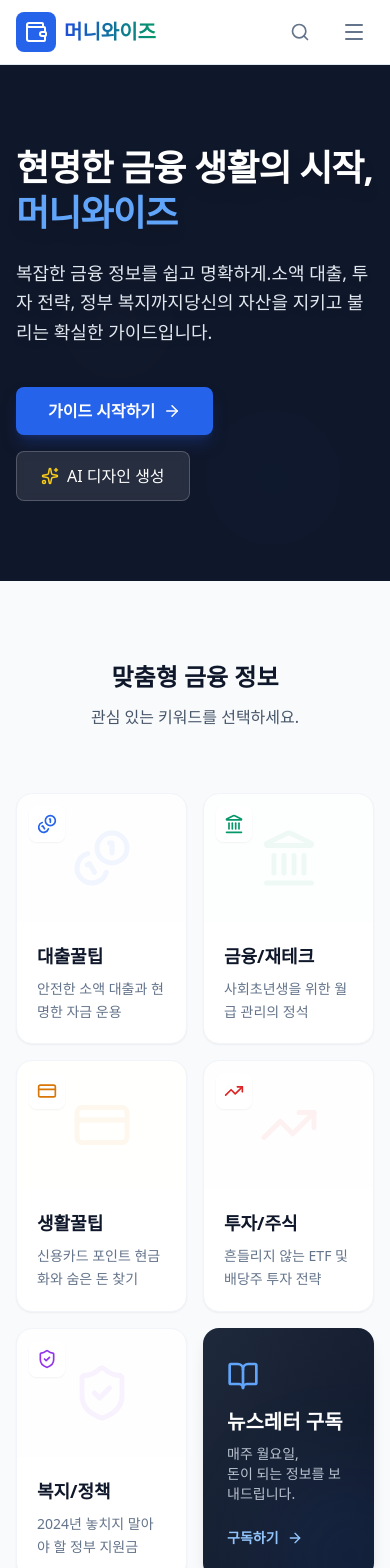
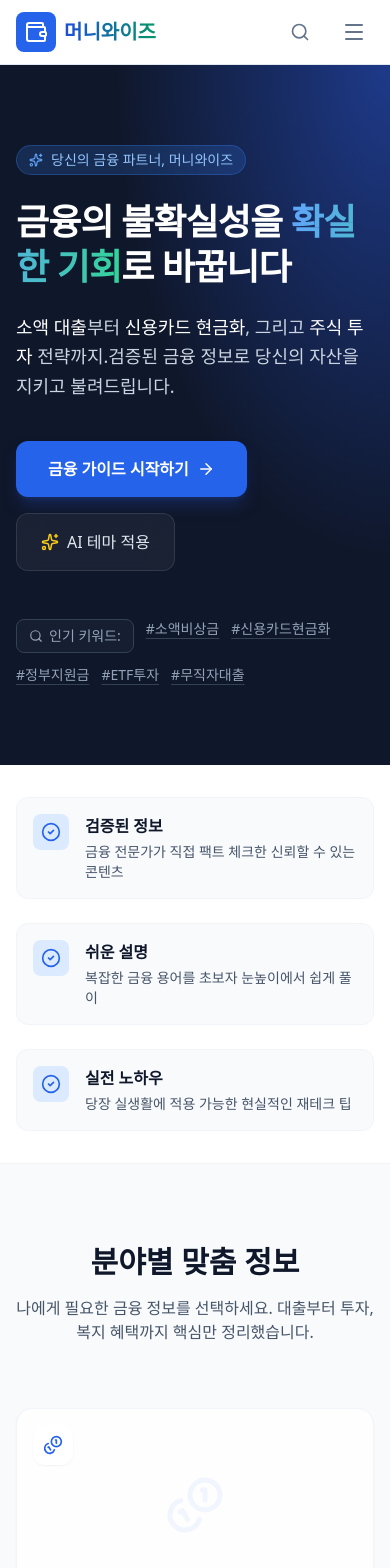
Before and after one commit to icegirl7080-design/money1, a React (Vite) app: page / in a window 390 px wide. Shown: the top 1568 px of the page. Built offline with nearby package versions, Linux system fonts and the light colour scheme.

Commit message:
feat: Enhance homepage hero image generation
Update the hero image prompt for the homepage to be more specific and aligned with SEO and branding. This ensures a more professional and trustworthy visual representation of the financial guide.

```diff
--- a/pages/Home.tsx
+++ b/pages/Home.tsx
@@ -2,17 +2,18 @@ import React, { useState } from 'react';
 import { Link } from 'react-router-dom';
 import { ArticleCard } from '../components/ArticleCard';
 import { INITIAL_ARTICLES } from '../constants';
-import { TrendingUp, CreditCard, Coins, Landmark, ShieldCheck, ArrowRight, BookOpen, Sparkles, Loader2 } from 'lucide-react';
+import { TrendingUp, CreditCard, Coins, Landmark, ShieldCheck, ArrowRight, BookOpen, Sparkles, Loader2, CheckCircle2, Search } from 'lucide-react';
 import { generateMarketingImage } from '../services/geminiService';
 
-const HERO_PROMPT = "A professional, clean, wide-angle photo of a modern bright home office desk with a laptop displaying financial charts, a calculator, and a notebook, soft natural lighting, high resolution, 4k, trustworthy atmosphere, blurry office background";
+// 이미지 콘셉트 정의 (SEO 및 분위기 고려 - 중복 방지)
+const HERO_PROMPT = "A trustworthy financial expert working at a modern desk with a laptop displaying growth charts, warm and professional lighting, blue and white color scheme, high resolution, photorealistic, blurred office background symbolizing stability and success";
 
 const CATEGORY_PROMPTS: Record<string, string> = {
-  loan: "High quality 3D icon illustration of a handshake and gold coins, clean soft blue background, financial trust concept, minimalist, isometric",
-  finance: "High quality 3D icon illustration of a piggy bank and a growing green plant, clean soft emerald background, savings concept, minimalist, isometric",
-  life: "High quality 3D icon illustration of a credit card and a glowing lightbulb, clean soft amber background, smart tips concept, minimalist, isometric",
-  investment: "High quality 3D icon illustration of an upward trending arrow and 3D bar chart, clean soft red background, growth concept, minimalist, isometric",
-  welfare: "High quality 3D icon illustration of a shield and a heart symbol, clean soft purple background, protection and care concept, minimalist, isometric",
+  loan: "3D isometric illustration of a secure bank vault and golden coins, soft blue background, representing safe loans and financial security, minimalist style",
+  finance: "3D isometric illustration of a calculator and a growing money tree, soft emerald background, representing smart asset management and savings, minimalist style",
+  life: "3D isometric illustration of a credit card turning into liquid gold or cash, soft amber background, representing credit card cash-out tips, minimalist style",
+  investment: "3D isometric illustration of a bull market statue and rising bar graph, soft red background, representing stock investment success, minimalist style",
+  welfare: "3D isometric illustration of a government building and supporting hands, soft purple background, representing welfare policies and support, minimalist style",
 };
 
 export const Home: React.FC = () => {
@@ -23,7 +24,7 @@ export const Home: React.FC = () => {
   const [isGenerating, setIsGenerating] = useState(false);
 
   const handleGenerateImages = async () => {
-    // API Key Check for Veo/High-Quality Image models
+    // API Key Check
     const aiStudio = (window as any).aistudio;
     if (aiStudio) {
       const hasKey = await aiStudio.hasSelectedApiKey();
@@ -39,13 +40,13 @@ export const Home: React.FC = () => {
       const heroUrl = await generateMarketingImage(HERO_PROMPT, 'hero');
       if (heroUrl) setHeroImage(heroUrl);
 
-      // Generate Category Images sequentially to avoid rate limits/overwhelming
+      // Generate Category Images sequentially
       const newCatImages = { ...categoryImages };
       for (const [key, prompt] of Object.entries(CATEGORY_PROMPTS)) {
          const url = await generateMarketingImage(prompt, 'card');
          if (url) {
            newCatImages[key] = url;
-           setCategoryImages({...newCatImages}); // Update state progressively
+           setCategoryImages(prev => ({ ...prev, [key]: url }));
          }
       }
     } catch (e) {
@@ -60,193 +61,291 @@ export const Home: React.FC = () => {
     {
       id: 'loan',
       title: '대출꿀팁',
-      desc: '안전한 소액 대출과 현명한 자금 운용',
+      desc: '급할 때 유용한 소액 대출과 신용 점수 관리법',
       icon: <Coins size={20} />,
       path: '/loan',
       color: 'bg-blue-50 text-blue-600',
-      prompt: CATEGORY_PROMPTS.loan
+    },
+    {
+      id: 'life',
+      title: '생활꿀팁',
+      desc: '잠자는 신용카드 포인트 현금화 및 숨은 돈 찾기',
+      icon: <CreditCard size={20} />,
+      path: '/life',
+      color: 'bg-amber-50 text-amber-600',
+    },
+    {
+      id: 'investment',
+      title: '투자/주식',
+      desc: '초보자도 할 수 있는 ETF 및 배당주 투자 전략',
+      icon: <TrendingUp size={20} />,
+      path: '/investment',
+      color: 'bg-red-50 text-red-600',
+    },
+    {
+      id: 'welfare',
+      title: '복지/정책',
+      desc: '2024년 놓치면 손해 보는 정부 지원금 총정리',
+      icon: <ShieldCheck size={20} />,
+      path: '/welfare',
+      color: 'bg-purple-50 text-purple-600',
     },
     {
       id: 'finance',
       title: '금융/재테크',
-      desc: '사회초년생을 위한 월급 관리의 정석',
+      desc: '월급 관리부터 통장 쪼개기까지 재테크의 기초',
       icon: <Landmark size={20} />,
       path: '/finance',
       color: 'bg-emerald-50 text-emerald-600',
-      prompt: CATEGORY_PROMPTS.finance
-    },
-    {
-      id: 'life',
-      title: '생활꿀팁',
-      desc: '신용카드 포인트 현금화와 숨은 돈 찾기',
-      icon: <CreditCard size={20} />,
-      path: '/life',
-      color: 'bg-amber-50 text-amber-600',
-      prompt: CATEGORY_PROMPTS.life
-    },
-    {
-      id: 'investment',
-      title: '투자/주식',
-      desc: '흔들리지 않는 ETF 및 배당주 투자 전략',
-      icon: <TrendingUp size={20} />,
-      path: '/investment',
-      color: 'bg-red-50 text-red-600',
-      prompt: CATEGORY_PROMPTS.investment
-    },
-    {
-      id: 'welfare',
-      title: '복지/정책',
-      desc: '2024년 놓치지 말아야 할 정부 지원금',
-      icon: <ShieldCheck size={20} />,
-      path: '/welfare',
-      color: 'bg-purple-50 text-purple-600',
-      prompt: CATEGORY_PROMPTS.welfare
     }
   ];
 
   return (
     <main className="flex-grow bg-white">
-      {/* Hero Section */}
-      <section className="relative bg-slate-900 text-white overflow-hidden min-h-[500px] flex items-center">
-        {/* Background Image or Pattern */}
+      {/* 1. Hero Section: 신뢰감을 주는 메인 헤드라인 및 키워드 강조 */}
+      <section className="relative bg-slate-900 text-white overflow-hidden min-h-[600px] flex items-center">
         {heroImage ? (
           <>
-            <img src={heroImage} alt="Financial Workspace" className="absolute inset-0 w-full h-full object-cover" />
-            <div className="absolute inset-0 bg-slate-900/80 backdrop-blur-[2px]"></div>
+            <img src={heroImage} alt="Financial Expert Workspace" className="absolute inset-0 w-full h-full object-cover opacity-40" />
+            <div className="absolute inset-0 bg-gradient-to-r from-slate-900 via-slate-900/90 to-slate-900/60"></div>
           </>
         ) : (
-           <div className="absolute inset-0 opacity-10 bg-[radial-gradient(circle_at_30%_50%,_rgba(255,255,255,0.1),transparent_25%),radial-gradient(circle_at_70%_80%,_rgba(59,130,246,0.2),transparent_25%)]"></div>
+           <div className="absolute inset-0 bg-[radial-gradient(ellipse_at_top_right,_var(--tw-gradient-stops))] from-blue-900 via-slate-900 to-slate-900"></div>
         )}
 
         <div className="container mx-auto px-4 py-20 relative z-10">
-          <div className="max-w-3xl">
-            <h1 className="text-4xl md:text-5xl lg:text-6xl font-bold leading-tight mb-6 tracking-tight drop-shadow-lg">
-              현명한 금융 생활의 시작,<br />
-              <span className="text-blue-400">머니와이즈</span>
+          <div className="max-w-4xl">
+            <div className="inline-flex items-center gap-2 px-3 py-1 rounded-full bg-blue-500/20 text-blue-300 border border-blue-500/30 text-sm font-medium mb-6 backdrop-blur-sm">
+              <Sparkles size={14} className="text-blue-400" />
+              <span>당신의 금융 파트너, 머니와이즈</span>
+            </div>
+
+            <h1 className="text-4xl md:text-5xl lg:text-6xl font-extrabold leading-tight mb-6 tracking-tight">
+              금융의 불확실성을 <br className="hidden md:block" />
+              <span className="text-transparent bg-clip-text bg-gradient-to-r from-blue-400 to-emerald-400">
+                확실한 기회
+              </span>로 바꿉니다
             </h1>
-            <p className="text-lg md:text-xl text-slate-200 mb-10 leading-relaxed max-w-2xl font-light drop-shadow-md">
-              복잡한 금융 정보를 쉽고 명확하게.<br className="hidden sm:block" />
-              <strong>소액 대출</strong>, <strong>투자 전략</strong>, <strong>정부 복지</strong>까지<br className="hidden sm:block" />
-              당신의 자산을 지키고 불리는 확실한 가이드입니다.
+
+            <p className="text-lg md:text-xl text-slate-300 mb-10 leading-relaxed max-w-2xl font-light">
+              <strong className="text-white font-medium">소액 대출</strong>부터 <strong className="text-white font-medium">신용카드 현금화</strong>,
+              그리고 <strong className="text-white font-medium">주식 투자</strong> 전략까지.<br className="hidden md:block"/>
+              검증된 금융 정보로 당신의 자산을 지키고 불려드립니다.
             </p>
+
             <div className="flex flex-wrap gap-4">
-              <Link to="/finance" className="bg-blue-600 hover:bg-blue-700 text-white font-semibold py-3 px-8 rounded-lg transition-colors flex items-center shadow-lg shadow-blue-900/50">
-                가이드 시작하기 <ArrowRight size={18} className="ml-2" />
+              <Link to="/finance" className="bg-blue-600 hover:bg-blue-700 text-white font-bold py-4 px-8 rounded-xl transition-all shadow-lg shadow-blue-900/50 hover:shadow-blue-600/30 flex items-center transform hover:-translate-y-1">
+                금융 가이드 시작하기 <ArrowRight size={18} className="ml-2" />
               </Link>
               <button
                 onClick={handleGenerateImages}
                 disabled={isGenerating}
-                className="bg-white/10 hover:bg-white/20 backdrop-blur-sm text-white font-medium py-3 px-6 rounded-lg transition-colors flex items-center border border-white/20"
+                className="bg-white/5 hover:bg-white/10 backdrop-blur-md text-slate-200 font-medium py-4 px-6 rounded-xl transition-all border border-white/10 flex items-center hover:border-white/30"
               >
                 {isGenerating ? <Loader2 size={18} className="animate-spin mr-2" /> : <Sparkles size={18} className="mr-2 text-yellow-400" />}
-                {isGenerating ? 'AI 디자인 중...' : 'AI 디자인 생성'}
+                {isGenerating ? 'AI 디자인 중...' : 'AI 테마 적용'}
               </button>
             </div>
-            {isGenerating && <p className="mt-4 text-sm text-blue-200 animate-pulse">고화질 이미지를 생성하고 있습니다. (약 10~20초 소요)</p>}
+
+            {/* Quick Keywords */}
+            <div className="mt-12 flex flex-wrap gap-3 text-sm text-slate-400">
+              <span className="flex items-center gap-1.5 px-3 py-1.5 rounded-lg bg-slate-800/50 border border-slate-700">
+                <Search size={14} /> 인기 키워드:
+              </span>
+              {['소액비상금', '신용카드현금화', '정부지원금', 'ETF투자', '무직자대출'].map(kw => (
+                <Link key={kw} to="/finance" className="hover:text-blue-400 transition-colors underline decoration-slate-700 underline-offset-4 hover:decoration-blue-400">
+                  #{kw}
+                </Link>
+              ))}
+            </div>
           </div>
         </div>
       </section>
 
-      {/* Category Overview */}
+      {/* 2. Trust Indicators: 신뢰성 강조 섹션 */}
+      <section className="bg-white border-b border-slate-100">
+        <div className="container mx-auto px-4 py-8">
+          <div className="grid grid-cols-1 md:grid-cols-3 gap-6">
+            {[
+              { title: '검증된 정보', desc: '금융 전문가가 직접 팩트 체크한 신뢰할 수 있는 콘텐츠' },
+              { title: '쉬운 설명', desc: '복잡한 금융 용어를 초보자 눈높이에서 쉽게 풀이' },
+              { title: '실전 노하우', desc: '당장 실생활에 적용 가능한 현실적인 재테크 팁' }
+            ].map((item, idx) => (
+              <div key={idx} className="flex items-start gap-4 p-4 rounded-xl bg-slate-50 border border-slate-100">
+                <div className="bg-blue-100 text-blue-600 p-2 rounded-lg shrink-0">
+                  <CheckCircle2 size={20} />
+                </div>
+                <div>
+                  <h3 className="font-bold text-slate-900 mb-1">{item.title}</h3>
+                  <p className="text-sm text-slate-600">{item.desc}</p>
+                </div>
+              </div>
+            ))}
+          </div>
+        </div>
+      </section>
+
+      {/* 3. Categories: 직관적인 카테고리 구성 */}
       <section className="py-20 bg-slate-50">
         <div className="container mx-auto px-4">
           <div className="text-center mb-16">
-            <h2 className="text-2xl md:text-3xl font-bold text-slate-900 mb-3">맞춤형 금융 정보</h2>
-            <p className="text-slate-600">관심 있는 키워드를 선택하세요.</p>
+            <h2 className="text-3xl font-extrabold text-slate-900 mb-4">분야별 맞춤 정보</h2>
+            <p className="text-slate-600 max-w-2xl mx-auto">
+              나에게 필요한 금융 정보를 선택하세요. <br className="hidden sm:block"/>
+              대출부터 투자, 복지 혜택까지 핵심만 정리했습니다.
+            </p>
           </div>
 
-          <div className="grid grid-cols-2 md:grid-cols-3 gap-4 md:gap-8">
+          <div className="grid grid-cols-1 sm:grid-cols-2 lg:grid-cols-3 gap-6">
             {categories.map((cat) => (
               <Link
                 key={cat.id}
                 to={cat.path}
-                className="group relative bg-white rounded-2xl overflow-hidden shadow-sm border border-slate-100 hover:shadow-xl hover:-translate-y-1 transition-all duration-300"
+                className="group relative bg-white rounded-2xl overflow-hidden shadow-sm hover:shadow-xl hover:-translate-y-1 transition-all duration-300 border border-slate-100 flex flex-col h-full"
               >
-                {/* Category Image Area */}
-                <div className={`h-32 md:h-40 w-full relative overflow-hidden ${cat.color} bg-opacity-10`}>
+                {/* Image Area */}
+                <div className={`h-48 relative overflow-hidden ${cat.color} bg-opacity-10`}>
                    {categoryImages[cat.id] ? (
                      <img src={categoryImages[cat.id]} alt={cat.title} className="w-full h-full object-cover transition-transform duration-700 group-hover:scale-110" />
                    ) : (
                      <div className="flex items-center justify-center w-full h-full opacity-20">
-                        {/* Placeholder visual using icon scale */}
                         <div className="transform scale-[3] opacity-30">{cat.icon}</div>
                      </div>
                    )}
-                   <div className="absolute top-3 left-3 bg-white/90 backdrop-blur-sm p-2 rounded-lg shadow-sm">
+                   <div className="absolute top-4 left-4 bg-white/95 backdrop-blur-sm p-2.5 rounded-xl shadow-sm z-10">
                       <div className={`${cat.color.split(' ')[1]}`}>
                         {cat.icon}
                       </div>
                    </div>
                 </div>
 
-                <div className="p-5 md:p-6">
-                  <h3 className="text-lg md:text-xl font-bold text-slate-900 mb-2 group-hover:text-blue-600 transition-colors">
+                <div className="p-6 flex flex-col flex-grow">
+                  <h3 className="text-xl font-bold text-slate-900 mb-2 group-hover:text-blue-600 transition-colors">
                     {cat.title}
                   </h3>
-                  <p className="text-slate-500 text-sm leading-relaxed line-clamp-2">
+                  <p className="text-slate-500 text-sm leading-relaxed mb-4">
                     {cat.desc}
                   </p>
+                  <div className="mt-auto flex items-center text-sm font-semibold text-blue-600 opacity-0 group-hover:opacity-100 transition-opacity transform translate-x-[-10px] group-hover:translate-x-0">
+                    자세히 보기 <ArrowRight size={16} className="ml-1" />
+                  </div>
                 </div>
               </Link>
             ))}
 
-             {/* Newsletter Card */}
-             <div className="bg-gradient-to-br from-slate-800 to-slate-900 rounded-2xl p-6 md:p-8 text-white flex flex-col justify-center relative overflow-hidden shadow-lg">
+             {/* Newsletter Card for Grid Balance */}
+             <div className="group relative bg-slate-900 rounded-2xl overflow-hidden shadow-lg flex flex-col justify-between p-8 text-white">
                 <div className="relative z-10">
-                  <BookOpen size={32} className="text-blue-400 mb-4"/>
-                  <h3 className="text-xl font-bold mb-2">뉴스레터 구독</h3>
-                  <p className="text-slate-300 text-sm mb-6 opacity-90">
-                    매주 월요일,<br/>돈이 되는 정보를 보내드립니다.
+                  <div className="bg-blue-500/20 w-fit p-3 rounded-xl mb-6">
+                    <BookOpen size={24} className="text-blue-400"/>
+                  </div>
+                  <h3 className="text-xl font-bold mb-3">돈이 되는 뉴스레터</h3>
+                  <p className="text-slate-300 text-sm mb-6 leading-relaxed">
+                    매주 월요일 아침,<br/>
+                    놓치기 쉬운 금융 정책과<br/>
+                    재테크 꿀팁을 보내드립니다.
                   </p>
-                  <div className="flex items-center text-blue-300 text-sm font-bold cursor-pointer hover:text-white transition-colors">
-                    구독하기 <ArrowRight size={16} className="ml-2" />
-                  </div>
                 </div>
-                {/* Deco circle */}
-                <div className="absolute -bottom-10 -right-10 w-32 h-32 bg-blue-500 rounded-full blur-3xl opacity-20"></div>
+                <div className="relative z-10">
+                  <button className="w-full bg-blue-600 hover:bg-blue-500 text-white font-bold py-3 rounded-lg transition-colors flex items-center justify-center">
+                    무료 구독하기
+                  </button>
+                </div>
+
+                {/* Background Decoration */}
+                <div className="absolute top-0 right-0 w-64 h-64 bg-blue-600/10 rounded-full blur-3xl -mr-16 -mt-16"></div>
+                <div className="absolute bottom-0 left-0 w-48 h-48 bg-emerald-500/10 rounded-full blur-3xl -ml-12 -mb-12"></div>
              </div>
           </div>
         </div>
       </section>
 
-      {/* Recent Articles */}
-      <section className="py-16 bg-white">
+      {/* 4. Recent Articles: 최신 정보 */}
+      <section className="py-20 bg-white">
         <div className="container mx-auto px-4">
-          <div className="flex items-center justify-between mb-8 pb-4 border-b border-slate-100">
-            <h2 className="text-2xl md:text-3xl font-bold text-slate-900">최신 인사이트</h2>
-            <Link to="/finance" className="hidden md:block text-sm font-semibold text-slate-500 hover:text-blue-600 transition-colors">
-              전체보기 &rarr;
+          <div className="flex flex-col md:flex-row md:items-end justify-between mb-10 gap-4 border-b border-slate-100 pb-6">
+            <div>
+              <span className="text-blue-600 font-bold text-sm tracking-wider uppercase mb-2 block">Latest Insights</span>
+              <h2 className="text-3xl font-extrabold text-slate-900">최신 금융 인사이트</h2>
+            </div>
+            <Link to="/finance" className="group flex items-center text-slate-600 font-semibold hover:text-blue-600 transition-colors">
+              전체 글 보기 <ArrowRight size={18} className="ml-2 group-hover:translate-x-1 transition-transform" />
             </Link>
           </div>
           <div className="grid grid-cols-1 sm:grid-cols-2 lg:grid-cols-4 gap-6">
-            {recentArticles.map(article => (
-              <ArticleCard key={article.id} article={article} />
+            {recentArticles.map((article, idx) => (
+              <ArticleCard key={article.id} article={article} featured={idx === 0 && window.innerWidth < 1024} />
             ))}
-          </div>
-          <div className="mt-8 text-center md:hidden">
-            <Link to="/finance" className="inline-block px-6 py-3 border border-slate-300 rounded-lg text-slate-600 font-medium text-sm hover:bg-slate-50 transition-colors">
-              더 많은 글 보기
-            </Link>
           </div>
         </div>
       </section>
 
-      {/* SEO Text Block */}
-      <section className="py-16 bg-slate-50 border-t border-slate-200">
+      {/* 5. SEO Text Block: 검색 엔진 최적화 텍스트 */}
+      <section className="py-20 bg-slate-50 border-t border-slate-200">
         <div className="container mx-auto px-4 max-w-4xl">
-          <div className="bg-white p-8 md:p-12 rounded-2xl shadow-sm border border-slate-100">
+          <div className="bg-white p-8 md:p-12 rounded-3xl shadow-sm border border-slate-100">
             <div className="prose prose-slate max-w-none">
-              <h2 className="text-2xl font-bold text-slate-900 mb-6">금융 정보의 비대칭을 해결합니다</h2>
+              <h2 className="text-2xl font-bold text-slate-900 mb-6">금융 정보의 비대칭을 해결하는 '머니와이즈'</h2>
 
-              <h3 className="text-lg font-bold text-slate-800 mt-8 mb-3">안전한 소액 대출과 신용 관리</h3>
-              <p className="text-slate-600 leading-relaxed">
-                급하게 현금이 필요할 때, 불법 사금융의 유혹에 빠지기 쉽습니다. 머니와이즈는 제도권 금융 내에서 이용할 수 있는 안전한 <strong>소액 대출</strong> 상품(비상금 대출)과 서민 금융 상품을 소개합니다. 또한, 대출의 기본 조건인 신용점수를 올바르게 관리하는 방법을 안내하여 장기적인 금융 건전성을 돕습니다.
-              </p>
+              <div className="grid md:grid-cols-2 gap-8 mt-8">
+                <div>
+                  <h3 className="text-lg font-bold text-slate-800 mb-3 flex items-center gap-2">
+                    <span className="w-1.5 h-6 bg-blue-500 rounded-full"></span>
+                    안전한 소액 대출 가이드
+                  </h3>
+                  <p className="text-slate-600 text-sm leading-relaxed">
+                    급하게 현금이 필요할 때, 불법 사금융의 위험에 노출되지 않도록 주의해야 합니다.
+                    머니와이즈는 1금융권 비상금 대출부터 정부 지원 서민 금융 상품까지,
+                    신용 점수에 영향이 적은 안전한 <strong>소액 대출</strong> 정보를 엄선하여 제공합니다.
+                    대출 전 반드시 확인해야 할 금리 비교와 상환 계획 수립 노하우를 확인하세요.
+                  </p>
+                </div>
 
-              <h3 className="text-lg font-bold text-slate-800 mt-8 mb-3">숨은 자산 찾기: 신용카드 포인트 현금화</h3>
-              <p className="text-slate-600 leading-relaxed">
-                매년 소멸되는 카드 포인트가 상당합니다. 복잡한 절차 없이 여신금융협회를 통해 <strong>신용카드</strong> 포인트를 조회하고, 이를 100% <strong>현금화</strong>하여 계좌로 입금받는 실질적인 팁을 제공합니다. 작은 습관이 모여 큰 자산이 됩니다.
-              </p>
+                <div>
+                  <h3 className="text-lg font-bold text-slate-800 mb-3 flex items-center gap-2">
+                    <span className="w-1.5 h-6 bg-emerald-500 rounded-full"></span>
+                    신용카드 포인트 현금화
+                  </h3>
+                  <p className="text-slate-600 text-sm leading-relaxed">
+                    매년 소멸되는 카드 포인트가 수천억 원에 달한다는 사실을 알고 계신가요?
+                    복잡한 절차 없이 여신금융협회를 통해 <strong>신용카드</strong> 포인트를 통합 조회하고,
+                    이를 100% <strong>현금화</strong>하여 내 계좌로 즉시 입금받는 방법을 안내합니다.
+                    숨어있는 당신의 자산을 1원도 놓치지 마세요.
+                  </p>
+                </div>
+
+                <div>
+                   <h3 className="text-lg font-bold text-slate-800 mb-3 flex items-center gap-2">
+                    <span className="w-1.5 h-6 bg-red-500 rounded-full"></span>
+                    실전 투자 및 주식 전략
+                  </h3>
+                  <p className="text-slate-600 text-sm leading-relaxed">
+                    불확실한 시장에서도 꾸준한 수익을 낼 수 있는 ETF 포트폴리오와 배당주 투자 전략을 소개합니다.
+                    초보자도 쉽게 따라 할 수 있는 <strong>주식 투자</strong>의 기초부터,
+                    절세를 위한 계좌 활용법(ISA, IRP)까지 재테크의 모든 단계를 함께합니다.
+                  </p>
+                </div>
+
+                <div>
+                   <h3 className="text-lg font-bold text-slate-800 mb-3 flex items-center gap-2">
+                    <span className="w-1.5 h-6 bg-purple-500 rounded-full"></span>
+                    놓치면 손해 보는 복지 정책
+                  </h3>
+                  <p className="text-slate-600 text-sm leading-relaxed">
+                    나에게 해당하는 정부 지원금이 있는지 궁금하신가요?
+                    청년 월세 지원, 근로 장려금, 부모 급여 등 2024년 새롭게 바뀌는
+                    다양한 <strong>복지 정책</strong>을 알기 쉽게 정리해 드립니다.
+                    신청 기간과 자격 요건을 미리 확인하고 혜택을 챙기세요.
+                  </p>
+                </div>
+              </div>
+
+              <div className="mt-10 pt-8 border-t border-slate-100 text-center">
+                <p className="text-slate-500 text-sm">
+                  머니와이즈는 금융 소비자의 알 권리를 존중하며, 객관적이고 공정한 정보 제공을 원칙으로 합니다.<br/>
+                  본 사이트에서 제공하는 정보는 참고용이며, 법적 효력을 갖지 않습니다.
+                </p>
+              </div>
             </div>
           </div>
         </div>
```
